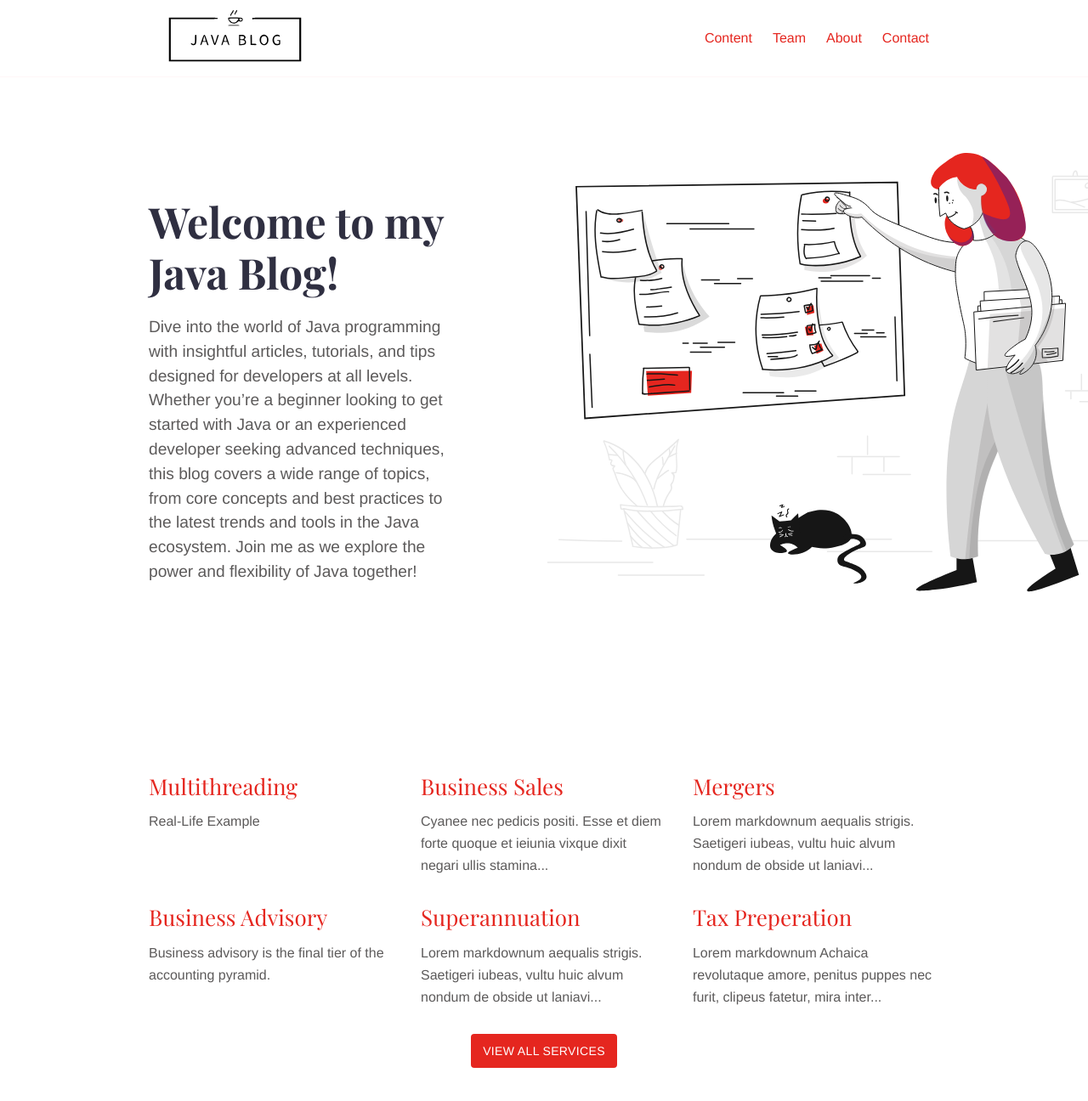
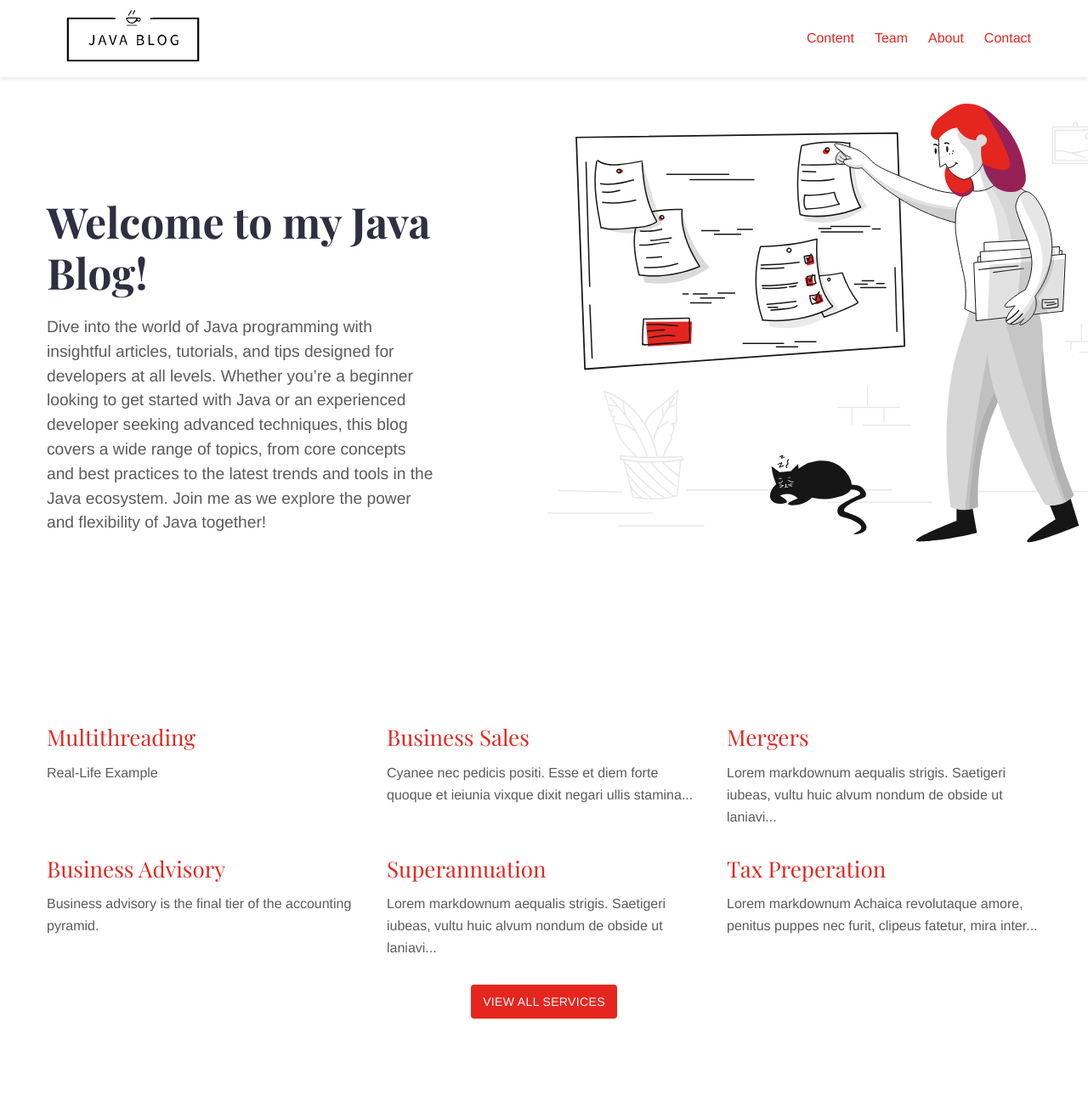
Before and after one commit to IamRaviMaurya/javablog, a Jekyll site: the page built from index.md, in a window 1280 px wide and 1400 px high. Shown: the top 1296 px of the window at 85% size. Built offline with Jekyll 4.4.1, drawn with Linux system fonts in a browser that asks for light colours.

Commit message:
freez panes

```diff
--- a/assets/css/style.scss
+++ b/assets/css/style.scss
@@ -133,3 +133,43 @@ pre code {
   display: block;
   font-weight: bold;
 }
+
+.header {
+  position: -webkit-sticky; /* For Safari */
+  position: sticky;
+  top: 0;
+  width: 100%;
+  z-index: 1000; /* Ensures the header stays on top of other content */
+  background-color: #fff; /* Background color to ensure the content below doesn't show through */
+  box-shadow: 0 2px 5px rgba(0, 0, 0, 0.1); /* Optional: Add a shadow for visual separation */
+}
+
+.container {
+  max-width: 1200px;
+  margin: 0 auto;
+  padding: 0 15px;
+}
+
+.logo, .logo-mobile {
+  display: inline-block;
+  vertical-align: middle;
+}
+
+.logo img, .logo-mobile img {
+  max-height: 70px; /* Adjust based on your design */
+}
+
+.logo-mobile {
+  display: none;
+}
+
+/* Show mobile logo only on small screens */
+@media (max-width: 768px) {
+  .logo {
+    display: none;
+  }
+
+  .logo-mobile {
+    display: inline-block;
+  }
+}
```
